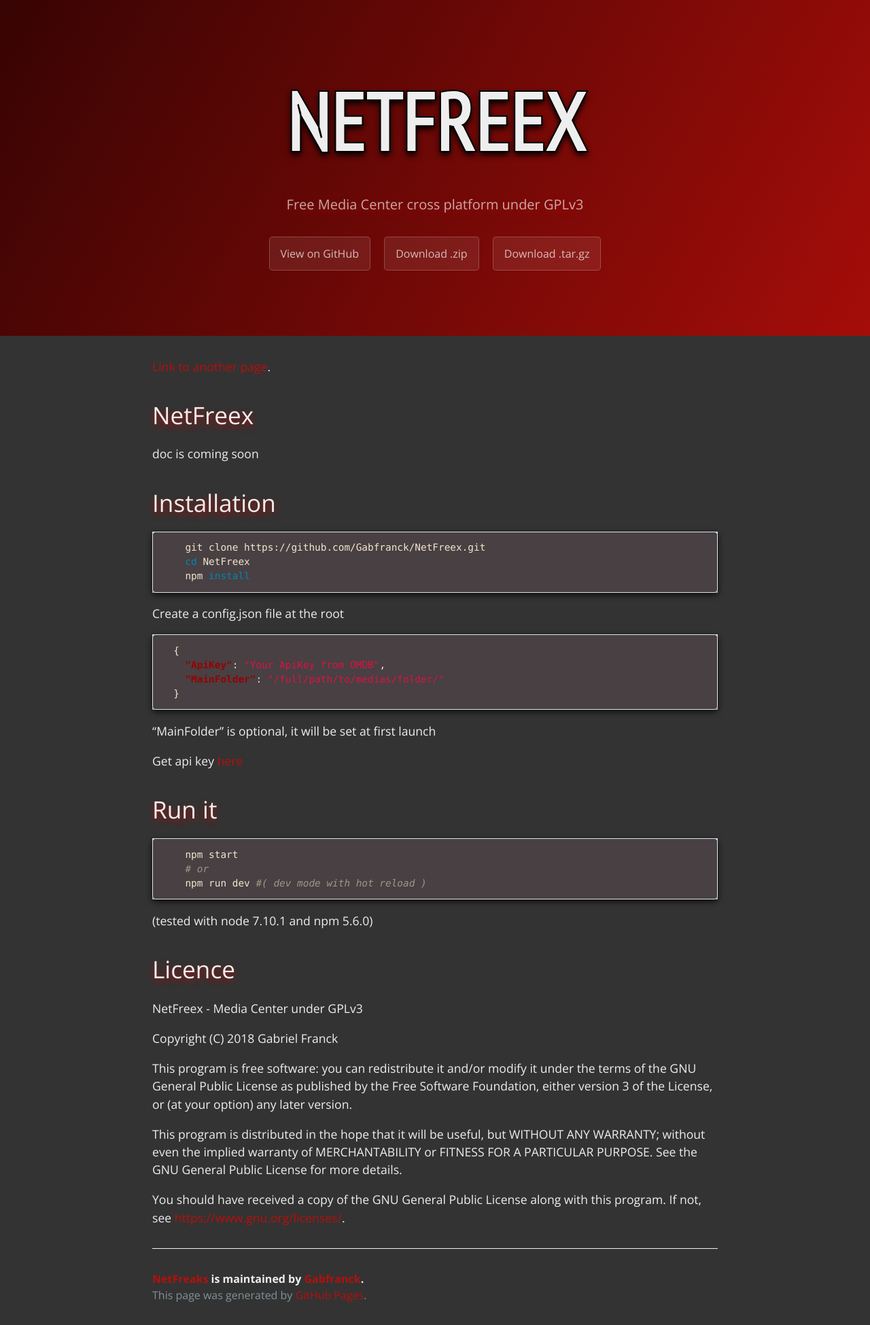
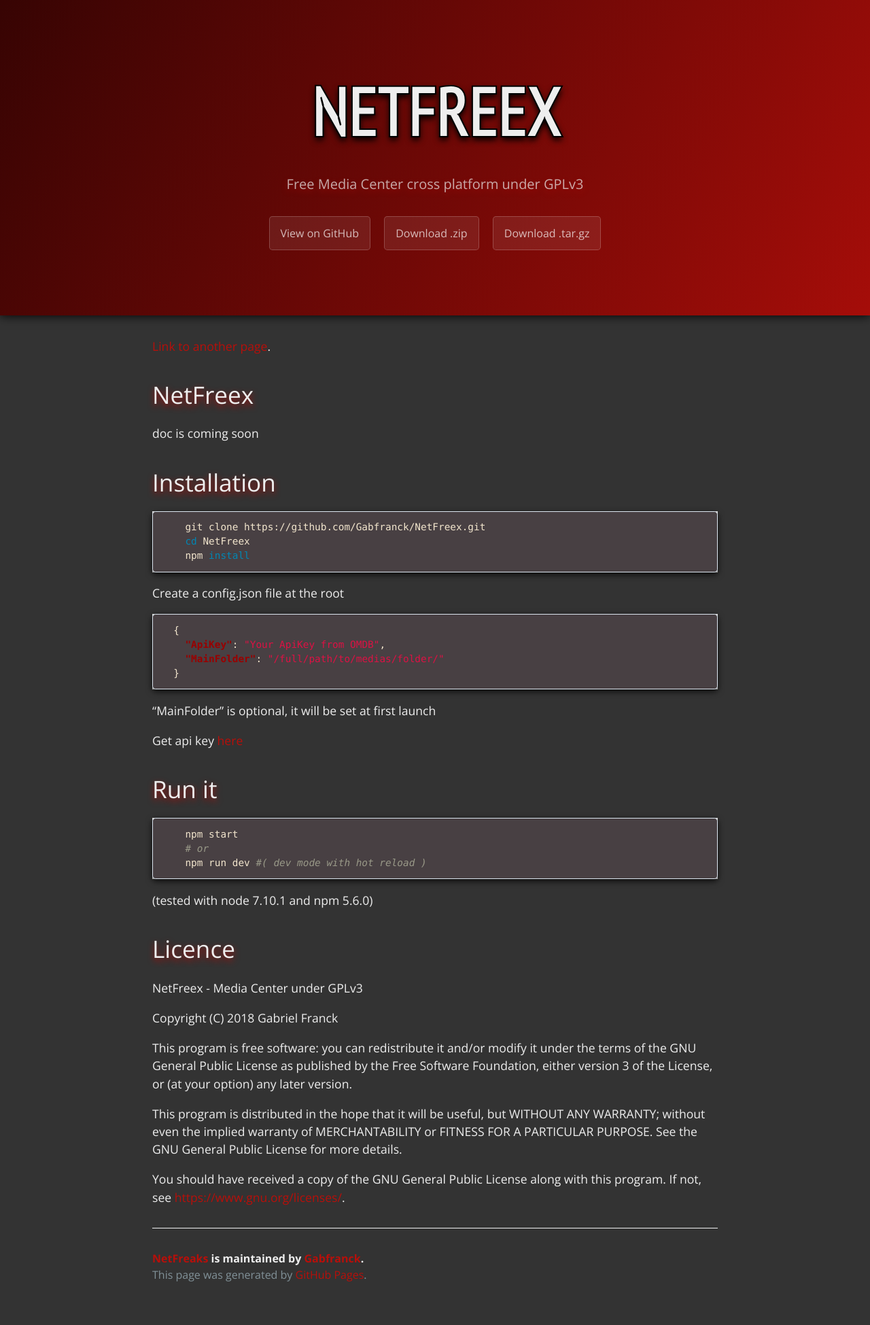
Before and after one commit to Gabfranck/NetFreaks, a Jekyll site: the page built from index.md, in a window 1280 px wide. Shown: the whole page at 68% size. Built offline with Jekyll 4.4.1, drawn with Linux system fonts in a browser that asks for light colours; after the commit the page ends 1919 px from its top, so only the background shows below that.

Commit message:
shadow header

```diff
--- a/_sass/jekyll-theme-cayman.scss
+++ b/_sass/jekyll-theme-cayman.scss
@@ -92,6 +92,7 @@
   text-align: center;
   background-color: $header-bg-color;
   background-image: linear-gradient(120deg, $header-bg-color-secondary, $header-bg-color);
+  box-shadow: 0 0 15px #000000;
 
   @include large {
     padding: 5rem 6rem;
--- a/assets/css/style.scss
+++ b/assets/css/style.scss
@@ -21,5 +21,5 @@
   user-select: none;
   font-family: 'PT Sans Narrow', sans-serif;
   /*font-family: 'Sedgwick Ave Display', cursive;*/
-  font-size: 120px;
+  font-size: 100px;
 }
```
